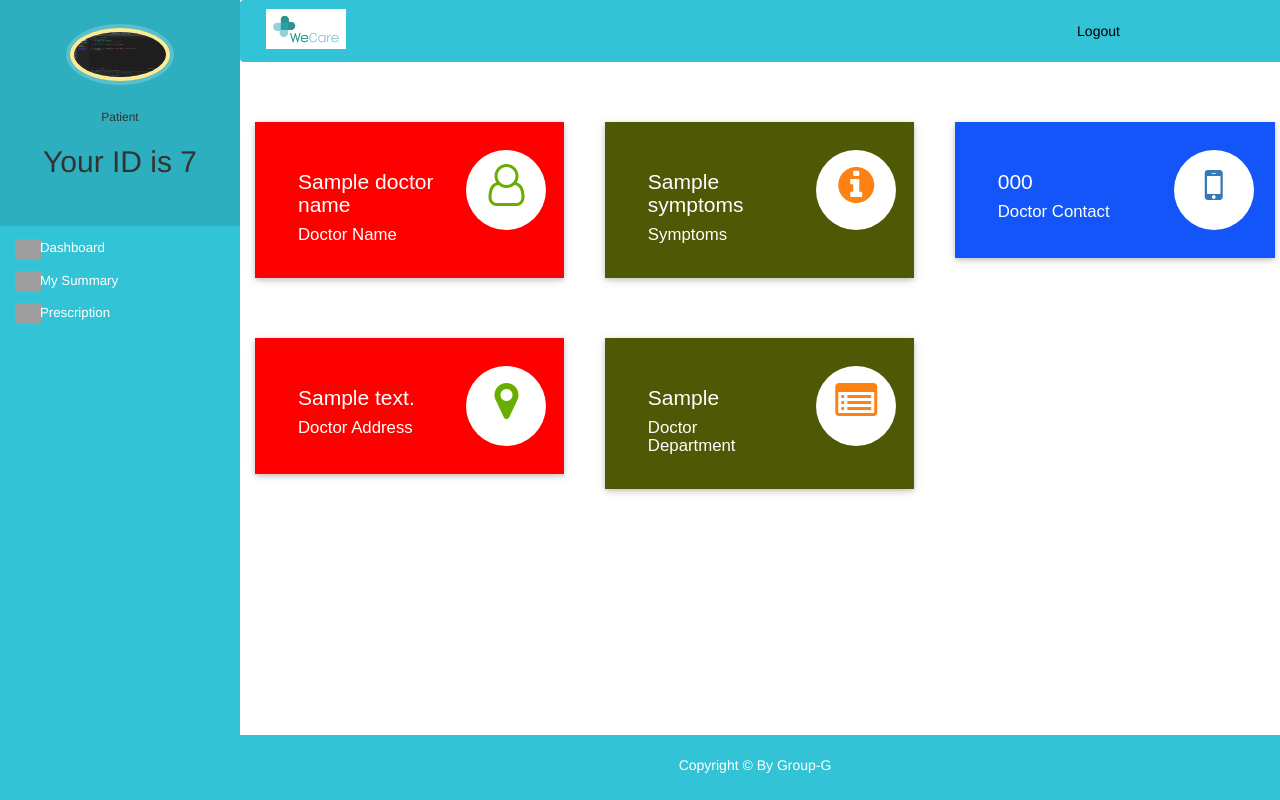
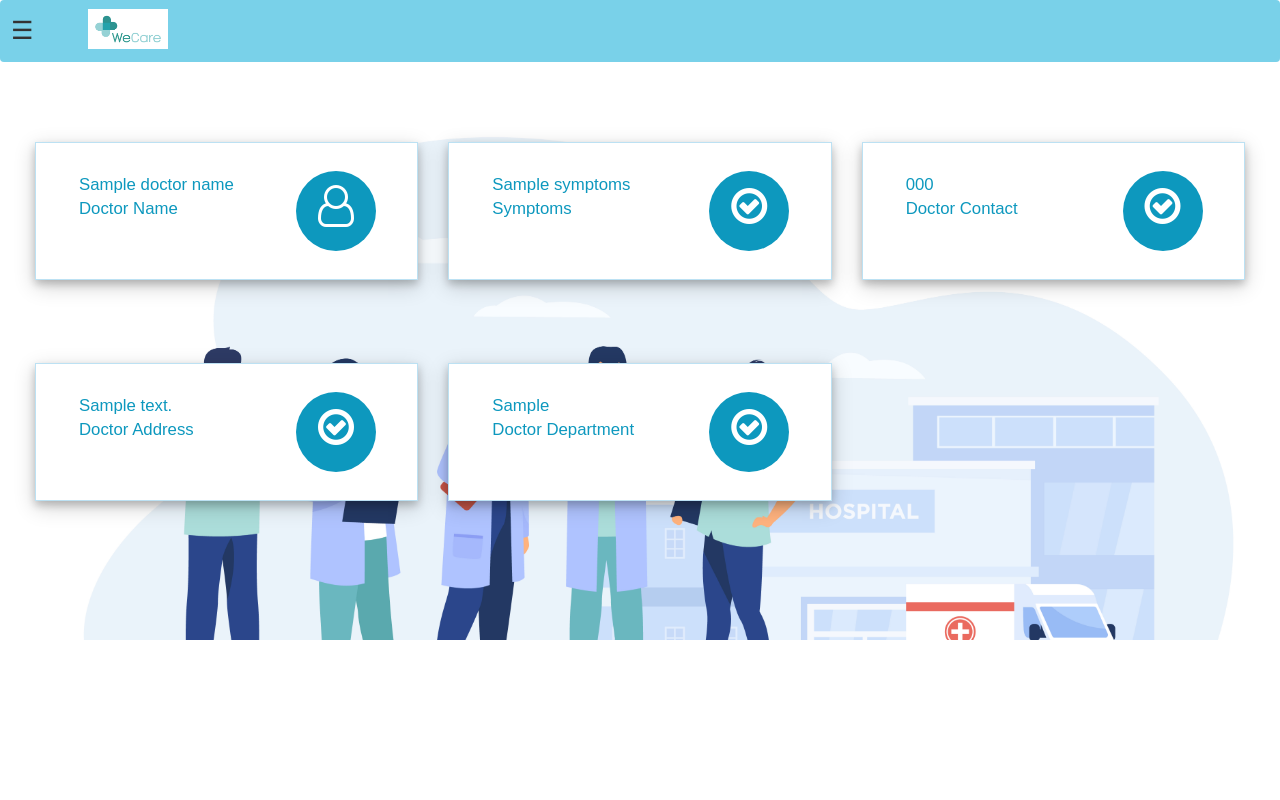
Before and after one commit to KABIR09/Open_HMS, a Django app: template templates/hospital/patient_dashboard.html in a window 1280 px wide. Run offline with Django 3.2, Linux system fonts and the light colour scheme; a user stored in the database is signed in; data comes from the database, SQL or seed files in the repository; both versions use the stored data as it was after the commit; the template is opened without the code that fills it: values that come from a table or form of the project are taken from there, most other values are stand-ins (such as "Sample title", 1, 10 or a date in 2020); some libraries are stand-ins or nearby versions; grey boxes are pictures that could not be loaded.

Commit message:
UI Changes 2.0

```diff
--- a/templates/hospital/patient_base.html
+++ b/templates/hospital/patient_base.html
@@ -4,95 +4,112 @@
 
 <head>
 <meta charset="UTF-8">
+<meta name="viewport" content="width=device-width, initial-scale=1">
 <title>HMS - Django</title>
 
 <link rel="stylesheet" href="https://stackpath.bootstrapcdn.com/bootstrap/4.3.1/css/bootstrap.min.css">
-  <link rel="stylesheet" href="https://maxcdn.bootstrapcdn.com/font-awesome/4.7.0/css/font-awesome.min.css">
+
 <script src="https://ajax.googleapis.com/ajax/libs/jquery/3.3.1/jquery.min.js"></script>
 <script src="https://cdnjs.cloudflare.com/ajax/libs/popper.js/1.14.7/umd/popper.min.js"></script>
 <script src="https://stackpath.bootstrapcdn.com/bootstrap/4.3.1/js/bootstrap.min.js"></script>
+<script>
+function openNav() {
+document.getElementById("menuid").style.width = "250px";
+document.getElementById("main1").style.marginLeft = "250px";
+}
 
-
-
+function closeNav() {
+document.getElementById("menuid").style.width = "0";
+document.getElementById("main1").style.marginLeft = "0";
+}
+</script>
 
 <style media="screen">
-    a:link {
-      text-decoration: none;
+.navbar-brand {
+color: #000;
 }
 
-    a {
-      color: white;
+.navbar-brand:hover {
+color: #fff;
 }
 
-    a:hover {
-      color: white;
+.body {
+position: fixed;
+padding-right: 0;
 }
-
-
-
-
-
-
 
 
 .footer {
 position: fixed;
 padding: 20px 250px 0px 0px;
-  left: 240px;
+
 bottom: 0;
 width: 100%;
-  background-color: rgba(0, 181, 204,0.8);
+background-color: #79d1e9;
 color: white;
 text-align: center;
 height: 65px;
+font-size: 1rem;
 }
 
 
+main {
+position: fixed;
+width: 100vw;
+height: 100vh;
+overflow-y: scroll;
+/* overflow-y: scroll; */
+}
 
-    body {
-
-      padding-left: 240px;
+.menu {
+background: black;
+opacity: 0.8;
+height: 100%;
+width: 0;
+top: 0;
+left: 0;
+/* z-index: 5; */
+outline: none;
 position: fixed;
-    }
-    main {
-      position: relative;
-      width: 82vw;
-      height:100vh;
-
-      overflow-y: scroll;
+z-index: 1;
+transition: 0.2s;
+overflow-x: hidden;
+/* box-shadow: 0 4px 8px 0 rgba(0, 0, 0, 0.2), 0 6px 20px 0 rgba(0, 0, 0, 0.19);
+border: solid rgba(188, 225, 243, 0.993) 0.5px; */
 
 }
-    .menu {
-      background: rgba(0, 181, 204,0.8);
-      height: 100vh;
-      width: 240px;
-      position: fixed;
-      top: 0px;
-      left: 0;
-      z-index: 5;
-      outline: none;
-    }
+
+/* .menu .closebtn {
+padding-top: 40px;
+} */
+
 .menu .avatar {
-      background: rgba(0, 0, 0, 0.1);
+background:black;
 padding: 2em 0.5em;
 text-align: center;
+transition: 0.2s;
 }
+
 .menu .avatar img {
 width: 100px;
 border-radius: 50%;
-      overflow:y-auto;
-      border: 4px solid #ffea92;
-      box-shadow: 0 0 0 4px rgba(255, 255, 255, 0.2);
+overflow: hidden;
+border: 4px solid white;
 }
+
 .menu .avatar h2 {
 font-weight: normal;
 margin-bottom: 0;
+transition: 0.1s;
 }
+
 .menu ul {
 list-style: none;
 padding: 0.5em 0;
 margin: 0;
+transition: 0.1s;
 }
+
 .menu ul li {
 padding: 0.5em 1em 0.5em 3em;
 font-size: 0.95em;
@@ -100,172 +117,121 @@
 background-repeat: no-repeat;
 background-position: left 15px center;
 background-size: auto 20px;
-      transition: all 0.15s linear;
+/* transition: all 0.15s linear; */
 cursor: pointer;
+transition: 0.1s;
+
 }
+
 .menu ul li.icon-dashboard {
 background-image: url("http://www.entypo.com/images//gauge.svg");
 }
-    .menu ul li.icon-customers {
-      background-image: url("http://www.entypo.com/images//briefcase.svg");
+
+.menu ul li.icon-home {
+background-image: url("http://www.entypo.com/images//home.svg");
 }
+
 .menu ul li.icon-users {
 background-image: url("http://www.entypo.com/images//users.svg");
 }
-    .menu ul li.icon-calendar {
-      background-image: url("http://www.entypo.com/images//calendar.svg");
+
+.menu ul li.icon-logout {
+background-image: url("http://www.entypo.com/images//log-out.svg");
+}
+
+/* .menu ul li:hover {
+background-color: #c3dfe7;
+} */
+
+.menu ul li span:hover {
+color: #0D98BE;
+}
+
+.menu ul li:focus {
+outline: none;
+}
+
+a:link {
+text-decoration: none;
+}
+
+a {
+color: white;
+;
+}
+
+a:hover {
+color: #0D98BE;
 }
 
 .menu ul li:hover {
-      background-color: rgba(0, 0, 0, 0.1);
+background-color: rgb(153, 186, 199);
 }
-    .menu ul li:focus {
-      outline: none;
+
+.menu a:hover {
+color: #0D98BE;
 }
-    @media screen and (max-width: 900px) and (min-width: 400px) {
-      body {
-        padding-left: 90px;
+
+.menu .closebtn {
+position: absolute;
+top: 0;
+right: 25px;
+font-size: 36px;
+margin-left: 50px;
 }
+
+@media screen and (max-height: 450px) {
 .menu {
-        width: 90px;
+padding-top: 15px;
 }
-      .menu .avatar {
-        padding: 0.5em;
-        position: relative;
-      }
-      .menu .avatar img {
-        width: 60px;
-      }
-      .menu .avatar h2 {
-        opacity: 0;
-        position: absolute;
-        top: 50%;
-        left: 100px;
-        margin: 0;
-        min-width: 200px;
-        border-radius: 4px;
-        background: rgba(0, 0, 0, 0.4);
-        transform: translate3d(-20px, -50%, 0);
-        transition: all 0.15s ease-in-out;
-      }
-      .menu .avatar:hover h2 {
-        opacity: 1;
-        transform: translate3d(0px, -50%, 0);
-      }
-      .menu ul li {
-        height: 60px;
-        background-position: center center;
-        background-size: 30px auto;
-        position: relative;
-      }
-      .menu ul li span {
-        opacity: 0;
-        position: absolute;
-        background: rgba(0, 0, 0, 0.5);
-        padding: 0.2em 0.5em;
-        border-radius: 4px;
-        top: 50%;
-        left: 80px;
-        transform: translate3d(-15px, -50%, 0);
-        transition: all 0.15s ease-in-out;
-      }
-      .menu ul li span:before {
-        content: '';
-        width: 0;
-        height: 0;
-        position: absolute;
-        top: 50%;
-        left: -5px;
-        border-top: 5px solid transparent;
-        border-bottom: 5px solid transparent;
-        border-right: 5px solid rgba(0, 0, 0, 0.5);
-        transform: translateY(-50%);
-      }
-      .menu ul li:hover span {
-        opacity: 1;
-        transform: translate3d(0px, -50%, 0);
-      }
-    }
-    @media screen and (max-width: 400px) {
-      body {
-        padding-left: 0;
-      }
-      .menu {
-        width: 230px;
-        box-shadow: 0 0 0 100em rgba(0, 0, 0, 0);
-        transform: translate3d(-230px, 0, 0);
-        transition: all 0.3s ease-in-out;
-      }
-      .menu .smartphone-menu-trigger {
-        width: 40px;
-        height: 40px;
-        position: absolute;
-        left: 100%;
-        background: #5bc995;
-      }
-      .menu .smartphone-menu-trigger:before,
-      .menu .smartphone-menu-trigger:after {
-        content: '';
-        width: 50%;
-        height: 2px;
-        background: #fff;
-        border-radius: 10px;
-        position: absolute;
-        top: 45%;
-        left: 50%;
-        transform: translate3d(-50%, -50%, 0);
-      }
-      .menu .smartphone-menu-trigger:after {
-        top: 55%;
-        transform: translate3d(-50%, -50%, 0);
-      }
-      .menu ul li {
-        padding: 1em 1em 1em 3em;
-        font-size: 1.2em;
-      }
-      .menu:focus {
-        transform: translate3d(0, 0, 0);
-        box-shadow: 0 0 0 100em rgba(0, 0, 0, 0.6);
-      }
-      .menu:focus .smartphone-menu-trigger {
-        pointer-events: none;
+
+.menu a {
+font-size: 18px;
 }
 }
 
+.navbar-dark {
+width: 100% !important;
+overflow: hidden;
+}
 </style>
 </head>
 
 <body>
 <!-- partial:index.partial.html -->
-  <nav class="menu" tabindex="0">
-    <div class="smartphone-menu-trigger"></div>
+
+<nav class="menu" id="menuid" tabindex="0">
+<a href="javascript:void(0)" class="closebtn" onclick="closeNav()">&times;</a>
+<div class="smart"></div>
 <header class="avatar">
 <img src="{% static patient.profile_pic.url %}" alt="Profile Pic" />
 <br><br>
-      <h6>Patient</h6>
-      <h2>Your ID is {{request.user.id}}</h2>
-      <h2>{{request.user.first_name}}</h2>
+<h6 style="color:white;">Patient</h6>
+<h2 style="color:white;">{{request.user.first_name}}</h2>
 </header>
+
 <ul>
-      <li tabindex="0" class="icon-dashboard"> <a style="color:white; text-decoration:none;" href="/patient-dashboard"><span>Dashboard</span></a> </li>
-      <li tabindex="0" class="icon-calendar"> <a style="color:white; text-decoration:none;" href="/patient-summary"><span>My Summary</span></a></li>
-      <li tabindex="0" class="icon-users"> <a style="color:white; text-decoration:none;" href="/patient-prescription"><span>Prescription</span></a></li>
+<li tabindex="0" class="icon-dashboard"> <a style="text-decoration: none ; color:white;"
+href="/patient-dashboard"><span>Dashboard</span></a> </li>
+<li tabindex="0" class="icon-users"> <a style="text-decoration: none ; color:white;"
+href="/patient-summary"><span>My Summary</span></a></li>
+<li tabindex="0" class="icon-users"> <a style="text-decoration: none ; color:white;"
+href="/patient-prescription"><span>Prescription</span></a></li>
+<li tabindex="0" class="icon-home" > <a style="text-decoration: none ; color:white;"
+href="/"><span>Home</span></a> </li>
+<li tabindex="0" class="icon-logout"> <a style="text-decoration: none ; color:white;" href="/logout"><span>Logout</span></a></li>
+
 </ul>
 </nav>
-  <main>
+<main id=main1>
 <!-- nav start -->
 <div class="bs-example">
-      <nav class="navbar navbar-expand-md  navbar-dark fixed-top" style="background:rgba(0, 181, 204,0.8);">
-        <a class="navbar-brand" href="/" ><img src="{% static 'images/logo.png' %}" width="80" height="40" style="position: absolute; top: 8px; bottom: 5px;" alt=""></a>
-        <button type="button" class="navbar-toggler" data-toggle="collapse" data-target="#navbarCollapse">
-          <span class="navbar-toggler-icon"></span>
-        </button>
-        <div class="collapse navbar-collapse justify-content-between" id="navbarCollapse">
-          <div class="navbar-nav" style=" margin-left: 80%;">
+<nav class="navbar navbar-expand-md navbar-dark" style="background:#79d1e9;">
+<span style="font-size:25px;cursor:pointer;" onclick="openNav()">&#9776; </span>
 
-            <a href="/logout" style="color:black" class="nav-item nav-link">Logout</a>
-          </div>
-        </div>
+<a class="navbar-brand" href="#"><img src="{% static "images/logo.png" %}" width="80" height="40"
+style="position: absolute; top: 8px; bottom: 5px; margin-left: 4rem;" alt=""></a>
+
 </nav>
 </div>
 <!-- nav end -->
@@ -274,13 +240,11 @@
 {% block content %}
 {% endblock content %}
 <!-- content end-->
-    <div class="footer">
-      <p>
-        Copyright &copy; By Group-G </p>
-    </div>
-  </main>
 
 
+
+</main>
+<!-- partial -->
 </body>
 
 </html>
--- a/templates/hospital/patient_dashboard_cards.html
+++ b/templates/hospital/patient_dashboard_cards.html
@@ -1,3 +1,4 @@
+{% load static %}
 <!DOCTYPE html>
 <html lang="en" dir="ltr">
 
@@ -6,34 +7,64 @@
   <title></title>
 
   <style media="screen">
+
+    #main1{
+      width: 100%;
+      height: 80vh;
+      background-image:url("/static/images/groupofdoc.jpg") !important ;
+      background-size: cover;
+      position: relative;
+    }
+    .market-updates{
+      display: flex;
+      flex-wrap: wrap;
+      margin:2rem;
+
+    }
+    .market-update-gd{
+      padding-bottom: 0.3rem;
+    }
     .market-update-block {
       padding: 2em 2em;
+
       background: #999;
     }
 
     .market-update-block h3 {
-      color: #fff;
-      font-size: 1.5em;
+      color: #0D98BE;
+      font-size: 2.5em;
       font-family: 'Carrois Gothic', sans-serif;
     }
 
     .market-update-block h4 {
       font-size: 1.2em;
-      color: #fff;
+      color: #0D98BE;
       margin: 0.3em 0em;
       font-family: 'Carrois Gothic', sans-serif;
     }
 
     .market-update-block p {
-      color: #fff;
+      color: #0D98BE;
       font-size: 0.8em;
       line-height: 1.8em;
     }
 
-    .market-update-block.clr-block-1 {
-      background: #ff0000;
+    /* .market-update-block.clr-block-1 {
+      background: #d89b4c;
       margin-right: 0.8em;
       box-shadow: 0 2px 5px 0 rgba(0, 0, 0, 0.16), 0 2px 10px 0 rgba(0, 0, 0, 0.12);
+      transition: 0.5s all;
+      -webkit-transition: 0.5s all;
+      -moz-transition: 0.5s all;
+      -o-transition: 0.5s all;
+    } */
+
+    .market-update-block.clr-block-1 {
+      background:white;
+      margin-right: 0.8em;
+      box-shadow: 0 4px 8px 0 rgba(0, 0, 0, 0.2), 0 6px 20px 0 rgba(0, 0, 0, 0.19);
+      border:solid rgba(188, 225, 243, 0.993) 1px ;
+      margin:0;
       transition: 0.5s all;
       -webkit-transition: 0.5s all;
       -moz-transition: 0.5s all;
@@ -41,23 +72,22 @@
     }
 
     .market-update-block.clr-block-2 {
-      background: #4f5905;
-      margin-right: 0.8em;
-      box-shadow: 0 2px 5px 0 rgba(0, 0, 0, 0.16), 0 2px 10px 0 rgba(0, 0, 0, 0.12);
+      background: white;
+      box-shadow: 0 4px 8px 0 rgba(0, 0, 0, 0.2), 0 6px 20px 0 rgba(0, 0, 0, 0.19);
+      border:solid rgba(188, 225, 243, 0.993) 1px ;
       transition: 0.5s all;
       -webkit-transition: 0.5s all;
       -moz-transition: 0.5s all;
       -o-transition: 0.5s all;
     }
 
-    .market-update-block.clr-block-3 {
-      background: #1355f9;
-      box-shadow: 0 2px 5px 0 rgba(0, 0, 0, 0.16), 0 2px 10px 0 rgba(0, 0, 0, 0.12);
+    /* .market-update-block.clr-block-1:hover {
+      background: #3C3C3C;
       transition: 0.5s all;
       -webkit-transition: 0.5s all;
       -moz-transition: 0.5s all;
       -o-transition: 0.5s all;
-    }
+    } */
 
     .market-update-block.clr-block-1:hover {
       background: #3C3C3C;
@@ -75,21 +105,12 @@
       -o-transition: 0.5s all;
     }
 
-    .market-update-block.clr-block-3:hover {
-      background: #3C3C3C;
-      transition: 0.5s all;
-      -webkit-transition: 0.5s all;
-      -moz-transition: 0.5s all;
-      -o-transition: 0.5s all;
-    }
-
-    .market-update-right i.fa.fa-user-o,
-    i.fa.fa-map-marker {
+    .market-update-right i.fa.fa-user-o {
       font-size: 3em;
-      color: #68AE00;
+      color: white;
       width: 80px;
       height: 80px;
-      background: #fff;
+      background:#0D98BE;;
       text-align: center;
       border-radius: 49px;
       -webkit-border-radius: 49px;
@@ -98,13 +119,12 @@
       line-height: 1.7em;
     }
 
-    .market-update-right i.fa.fa-info-circle,
-    i.fa.fa-list-alt {
+    .market-update-right i.fa.fa-check-circle-o {
       font-size: 3em;
-      color: #FC8213;
+      color: white;
       width: 80px;
       height: 80px;
-      background: #fff;
+      background: #0D98BE;
       text-align: center;
       border-radius: 49px;
       -webkit-border-radius: 49px;
@@ -113,8 +133,7 @@
       line-height: 1.7em;
     }
 
-    .market-update-right i.fa.fa-mobile,
-    i.fa.fa-calendar-o {
+    .market-update-right i.fa.fa-calendar {
       font-size: 3em;
       color: #337AB7;
       width: 80px;
@@ -128,8 +147,6 @@
       line-height: 1.7em;
     }
 
-
-
     .market-update-left {
       padding: 0px;
     }
@@ -141,61 +158,22 @@
 </head>
 
 <body>
+
+
+  <div class="container">
+
+  </div>
   <div class="market-updates">
+
     <div class="col-md-4 market-update-gd" style="width: 350px;">
       <div class="market-update-block clr-block-1">
         <div class="col-md-8 market-update-left">
-          <h3>{{doctorName}}</h3>
+
+          <h4>{{doctorName}}</h4>
           <h4>Doctor Name</h4>
         </div>
         <div class="col-md-4 market-update-right">
-          <i class="fa fa-user-o"> </i>
-        </div>
-        <div class="clearfix"> </div>
-      </div>
-    </div>
-    <div class="col-md-4 market-update-gd"  style="width: 350px;">
-      <div class="market-update-block clr-block-2">
-        <div class="col-md-8 market-update-left">
-          <h3>{{symptoms}}</h3>
-          <h4>Symptoms</h4>
-        </div>
-        <div class="col-md-4 market-update-right">
-          <i class="fa fa-info-circle"></i>
-        </div>
-        <div class="clearfix"> </div>
-      </div>
-    </div>
-    <div class="col-md-4 market-update-gd" style="width: 350px;">
-      <div class="market-update-block clr-block-3">
-        <div class="col-md-8 market-update-left">
-          <h3>{{doctorMobile}}</h3>
-          <h4>Doctor Contact</h4>
-        </div>
-        <div class="col-md-4 market-update-right">
-          <i class="fa fa-mobile" aria-hidden="true"></i>
-        </div>
-        <div class="clearfix"> </div>
-      </div>
-    </div>
-    <div class="clearfix"> </div>
-  </div>
-
-
-
-  <br><br><br>
-
-
-
-  <div class="market-updates">
-    <div class="col-md-4 market-update-gd" style="width: 350px;">
-      <div class="market-update-block clr-block-1">
-        <div class="col-md-8 market-update-left">
-          <h3>{{doctorAddress}}</h3>
-          <h4>Doctor Address</h4>
-        </div>
-        <div class="col-md-4 market-update-right">
-          <i class="fa fa-map-marker"> </i>
+          <i class="fa fa-user-o"></i>
         </div>
         <div class="clearfix"> </div>
       </div>
@@ -203,15 +181,74 @@
     <div class="col-md-4 market-update-gd" style="width: 350px;">
       <div class="market-update-block clr-block-2">
         <div class="col-md-8 market-update-left">
-          <h3>{{doctorDepartment}}</h3>
-          <h4>Doctor Department</h4>
+          <h4>{{symptoms}}</h4>
+          <h4>Symptoms</h4>
+
         </div>
         <div class="col-md-4 market-update-right">
-          <i class="fa fa-list-alt"></i>
+          <i class="fa fa-check-circle-o" aria-hidden="true"></i>
         </div>
         <div class="clearfix"> </div>
       </div>
     </div>
+
+    <div class="col-md-4 market-update-gd" style="width: 350px;">
+      <div class="market-update-block clr-block-2">
+        <div class="col-md-8 market-update-left">
+          <h4>{{doctorMobile}}</h4>
+          <h4>Doctor Contact</h4>
+
+        </div>
+        <div class="col-md-4 market-update-right">
+          <i class="fa fa-check-circle-o" aria-hidden="true"></i>
+        </div>
+        <div class="clearfix"> </div>
+      </div>
+    </div>
+
+
+    <div class="clearfix"> </div>
+  </div>
+
+
+<br><br>
+<div class="market-updates">
+<div class="col-md-4 market-update-gd" style="width: 350px;">
+  <div class="market-update-block clr-block-2">
+    <div class="col-md-8 market-update-left">
+      <h4>{{doctorAddress}}</h4>
+      <h4>Doctor Address</h4>
+
+    </div>
+    <div class="col-md-4 market-update-right">
+      <i class="fa fa-check-circle-o" aria-hidden="true"></i>
+    </div>
+    <div class="clearfix"> </div>
+  </div>
+</div>
+
+<div class="col-md-4 market-update-gd" style="width: 350px;">
+  <div class="market-update-block clr-block-2">
+    <div class="col-md-8 market-update-left">
+      <h4>{{doctorDepartment}}</h4>
+      <h4>Doctor Department</h4>
+
+    </div>
+    <div class="col-md-4 market-update-right">
+      <i class="fa fa-check-circle-o" aria-hidden="true"></i>
+    </div>
+    <div class="clearfix"> </div>
+  </div>
+</div>
+
+
+
+<div class="clearfix"> </div>
+</div>
+
+
+
+
 
 
 
```
Also changed, not shown: db.sqlite3. Lines whose indentation alone changed are shown as unchanged.
